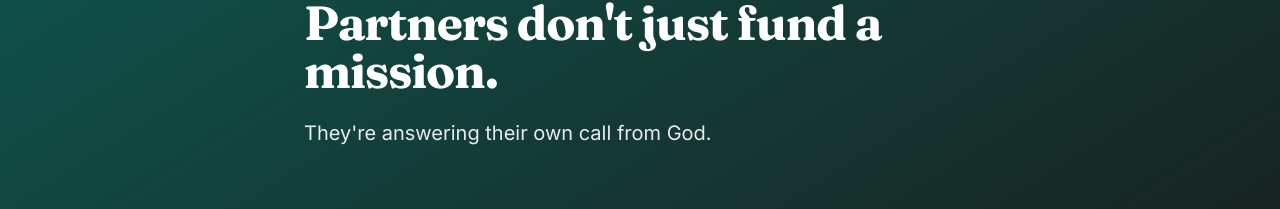
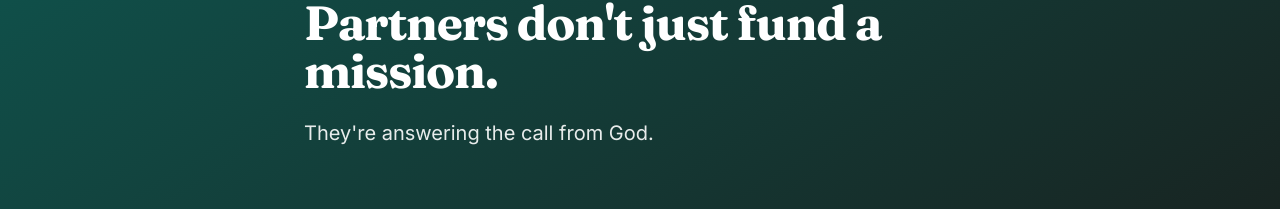
Before and after one commit to whoisjimilitan/restoration-community, a Next.js app in the folder apps/web/: page /partnership in a window 1280 px wide. Shown: the part 347-556 px from the top of the page. Built offline with nearby package versions, Linux system fonts and the light colour scheme.

Commit message:
refactor: simplify partnership sub-hero to 'the call from God'
Remove 'own' to emphasize universal, singular nature of God's call
More theologically grounded for Gospel-centered ministry

```diff
--- a/apps/web/src/app/partnership/page.tsx
+++ b/apps/web/src/app/partnership/page.tsx
@@ -44,7 +44,7 @@ export default function PartnershipPage() {
 
           <div className={`transform transition-all duration-700 ${isLoaded ? 'opacity-100 translate-y-0' : 'opacity-0 translate-y-4'}`} style={{ transitionDelay: '360ms' }}>
             <p className="text-lg md:text-xl text-white/90 leading-relaxed font-light">
-              They're answering their own call from God.
+              They're answering the call from God.
             </p>
           </div>
         </div>
```
